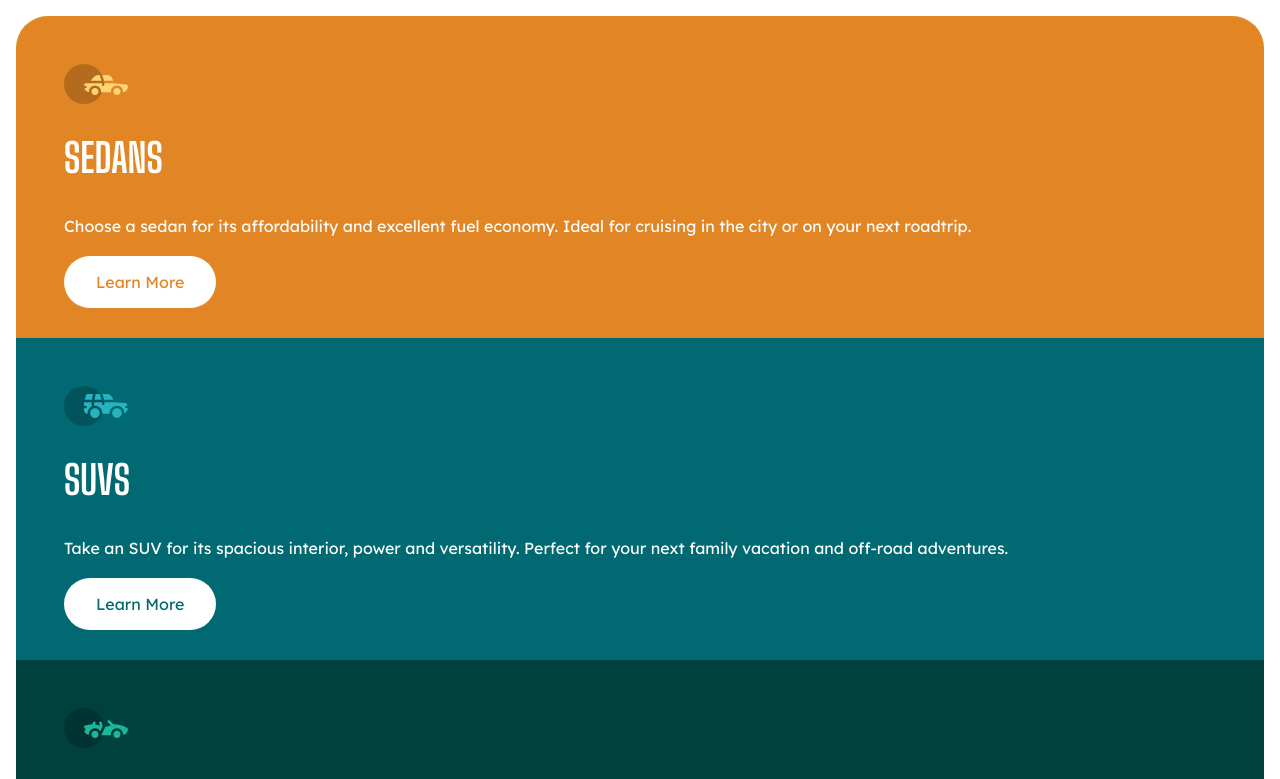
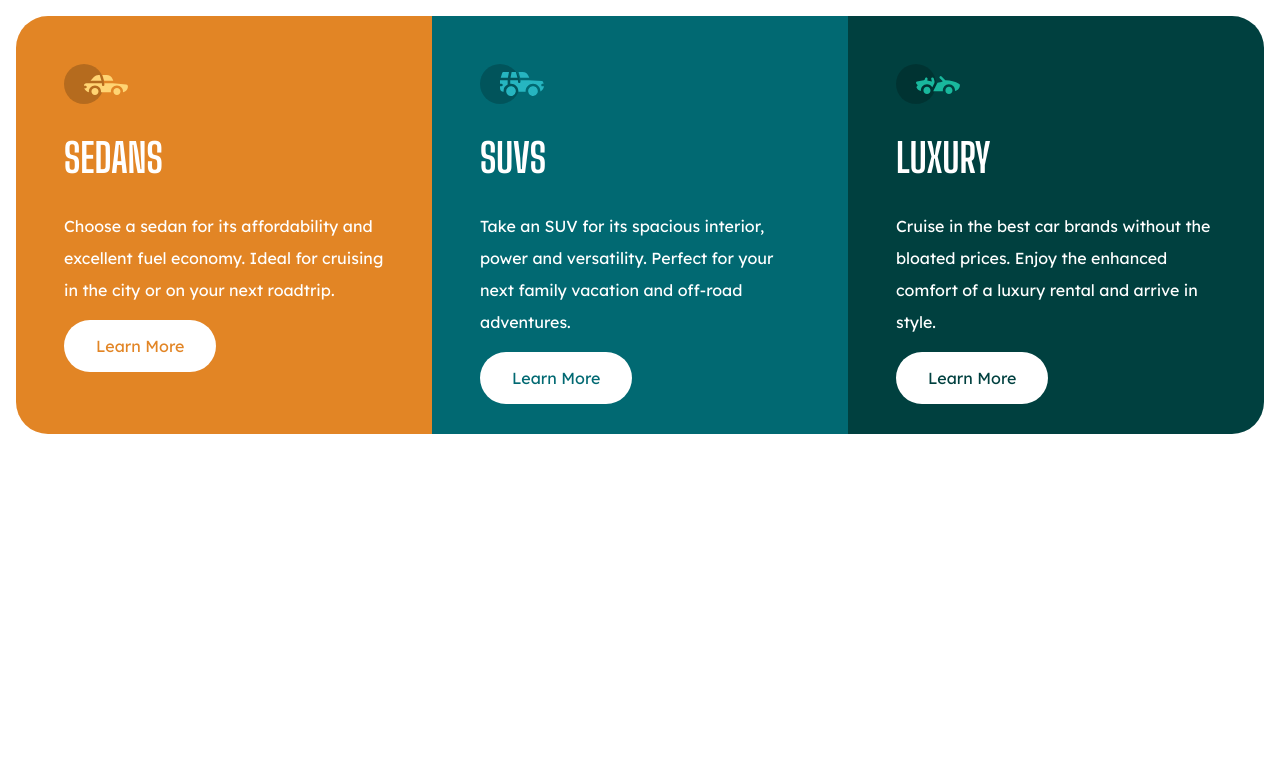
Before and after one commit to juan-gsan/W2-CH01-Juan-Garcia, a website: page index.html in a window 1280 px wide. Shown: the top 779 px of the page. Drawn offline with Linux system fonts and the light colour scheme.

Commit message:
Add desktop styles

```diff
--- a/sass/styles.scss
+++ b/sass/styles.scss
@@ -4,6 +4,10 @@
 
 main {
   margin: 1rem;
+  @include tablet {
+    display: grid;
+    grid-template-columns: repeat(3, 1fr);
+  }
 }
 
 .card {
@@ -35,6 +39,9 @@ main {
 .card--sedan {
   border-radius: 2rem 2rem 0 0;
   background-color: rgb(226, 133, 37);
+  @include tablet {
+    border-radius: 2rem 0 0 2rem;
+  }
   .card__link--sedan {
     color: rgb(226, 133, 37);
   }
@@ -50,6 +57,9 @@ main {
 .card--luxury {
   border-radius: 0 0 2rem 2rem;
   background-color: rgb(0, 64, 63);
+  @include tablet {
+    border-radius: 0 2rem 2rem 0;
+  }
   .card__link--luxury {
     color: rgb(0, 64, 63);
   }
```
Also changed, not shown: styles.css, 1 other file.
